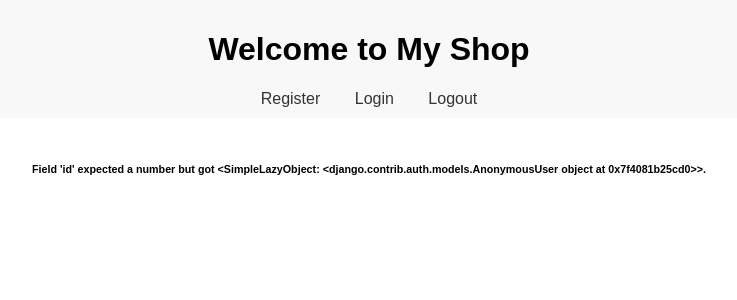
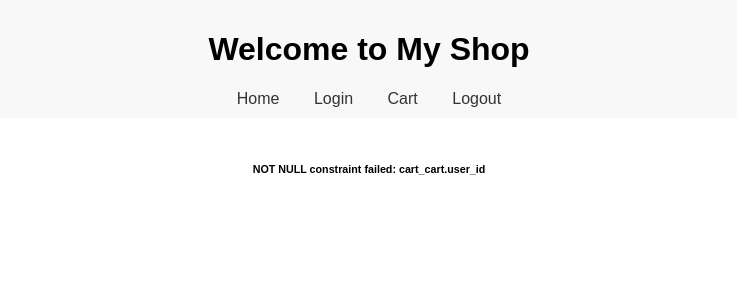
Before and after one commit to afsalat/CARToon.com, a Django app: page /add-to-cart/1/ in a window 1280 px wide. Shown: the top 300 px of the page, without its empty margins (271-1008 px from the left). Run offline with Django 4.2, Linux system fonts and the light colour scheme; data comes from the database, SQL or seed files in the repository.

Commit message:
fix - bug fixing

```diff
--- a/CARToon_com/CARToon_com/settings.py
+++ b/CARToon_com/CARToon_com/settings.py
@@ -138,6 +138,6 @@
 
 
 
-LOGIN_REDIRECT_URL = 'home'  # Make sure 'home' is defined in your URLs
-LOGOUT_REDIRECT_URL = 'login'  # Should redirect back to login
-LOGIN_URL = 'login'  # Use the name you gave to the login URL
+LOGIN_REDIRECT_URL = 'Home'  # Make sure 'home' is defined in your URLs
+LOGOUT_REDIRECT_URL = 'Login'  # Should redirect back to login
+LOGIN_URL = 'Login'  # Use the name you gave to the login URL
--- a/CARToon_com/cart/models.py
+++ b/CARToon_com/cart/models.py
@@ -1,12 +1,11 @@
 from django.db import models
-from product.models import Product
-from user.models import customUser
+
 
 class Cart(models.Model):
-    pro_id = models.ForeignKey(Product, on_delete=models.CASCADE, null=True)
-    user_id = models.ForeignKey(customUser, on_delete=models.CASCADE, null=True)
+    pro_id = models.IntegerField()
+    user_id = models.IntegerField()
     created_at = models.DateTimeField(auto_now_add=True)
-    quantity = models.IntegerField(default=1)  # Set a default quantity of 1
+    quantity = models.IntegerField(default=1)
 
     def __str__(self):
         return f"{self.user_id}'s Cart - Product: {self.pro_id} - Quantity: {self.quantity}"
--- a/CARToon_com/cart/urls.py
+++ b/CARToon_com/cart/urls.py
@@ -4,5 +4,5 @@
 urlpatterns = [
     path('add-to-cart/<int:product_id>/', addToCart, name='AddToCart'),
     path('view-cart/', view_cart, name='ViewCart'),
-    path('update-cart/<str:action>/<int:product_id>/', updateCart, name='updateCart'),
+    path('update-cart/<str:action>/<int:product_id>/', updateCart, name='UpdateCart')
 ]
--- a/CARToon_com/cart/views.py
+++ b/CARToon_com/cart/views.py
@@ -11,10 +11,11 @@
     try:
         product = get_object_or_404(Product, id=product_id)
         user = request.user
+        print(user)
 
         cart_item, created = Cart.objects.get_or_create(
-            pro_id=product,
-            user_id=user,
+            pro_id=product.id,
+            user_id=user.id,
             defaults={'quantity': 1}
         )
 
@@ -32,17 +33,24 @@
 def view_cart(request):
     try:
         user = request.user
-        cart_items = Cart.objects.filter(user_id=user)
+        cart_items = Cart.objects.filter(user_id=user.id)
+
+        if not cart_items.exists():
+            return render(request, 'Cart.html', {"cart_items": cart_items, "message": "Your cart is empty."})
+
         return render(request, 'Cart.html', {"cart_items": cart_items})
+
     except Exception as e:
-        return render(request, 'Home.html', {'message': str(e)})
+        print(f"Error while viewing cart: {e}")
+        return render(request, 'Home.html', {'message': 'An error occurred while fetching your cart.'})
+
 
 
 # Endpoint: Update the quantity of items in the cart
 def updateCart(request, action, product_id):
     try:
         user = request.user
-        cart_item = get_object_or_404(Cart, pro_id__id=product_id, user_id=user)
+        cart_item = get_object_or_404(Cart, pro_id__id=product_id, user_id=user.id)
 
         if action == 'add':
             cart_item.quantity += 1
--- a/CARToon_com/product/urls.py
+++ b/CARToon_com/product/urls.py
@@ -3,5 +3,5 @@
 
 
 urlpatterns = [
-    path('products/',views.viewAllProducts, name="home"),
+    path('products/',views.viewAllProducts, name="Home"),
 ]
--- a/CARToon_com/templates/Cart.html
+++ b/CARToon_com/templates/Cart.html
@@ -11,8 +11,9 @@
     <header>
         <h1>Your Cart</h1>
         <nav>
-            <a href="{% url 'HomeRedirect' %}">Home</a>
+            <a href="{% url 'Register' %}">Register</a>
             <a href="{% url 'Login' %}">Login</a>
+            <a href="{% url 'ViewCart' %}">Cart</a>
             <a href="{% url 'Logout' %}">Logout</a>
         </nav>
     </header>
--- a/CARToon_com/templates/Home.html
+++ b/CARToon_com/templates/Home.html
@@ -11,8 +11,9 @@
     <header>
         <h1>Welcome to My Shop</h1>
         <nav>
-            <a href="{% url 'Register' %}">Register</a>
+            <a href="{% url 'Home' %}">Home</a>
             <a href="{% url 'Login' %}">Login</a>
+            <a href="{% url 'ViewCart' %}">Cart</a>
             <a href="{% url 'Logout' %}">Logout</a>
         </nav>
     </header>
@@ -23,7 +24,7 @@
                 <h2>{{ product.pro_name }}</h2>
                 <p>{{ product.pro_decription }}</p>
                 <p>Price: ${{ product.pro_price }}</p>
-                <img style="width:200px;height:100px;" src="{{ product.pro_image.url }}" alt="{{ product.pro_name }}">  <!-- Corrected key here -->
+                <img style="width:200px;height:100px;" src="{{ product.pro_image.url }}" alt="{{ product.pro_name }}">
                         <a href="{% url 'AddToCart' product.id %}">Add to Cart</a>
             </div>
         {% endfor %}
```
Also changed, not shown: CARToon_com/db.sqlite3.
